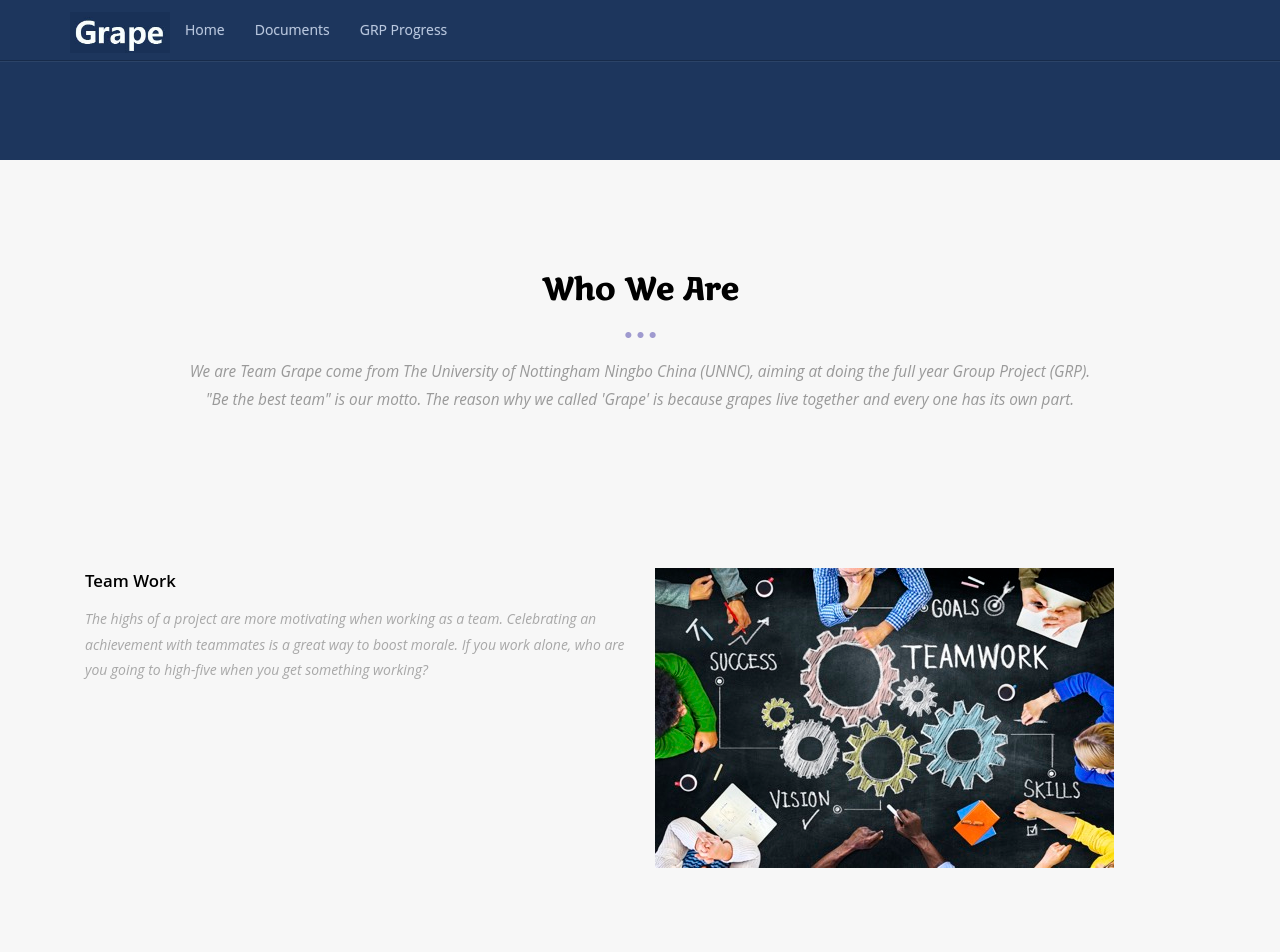
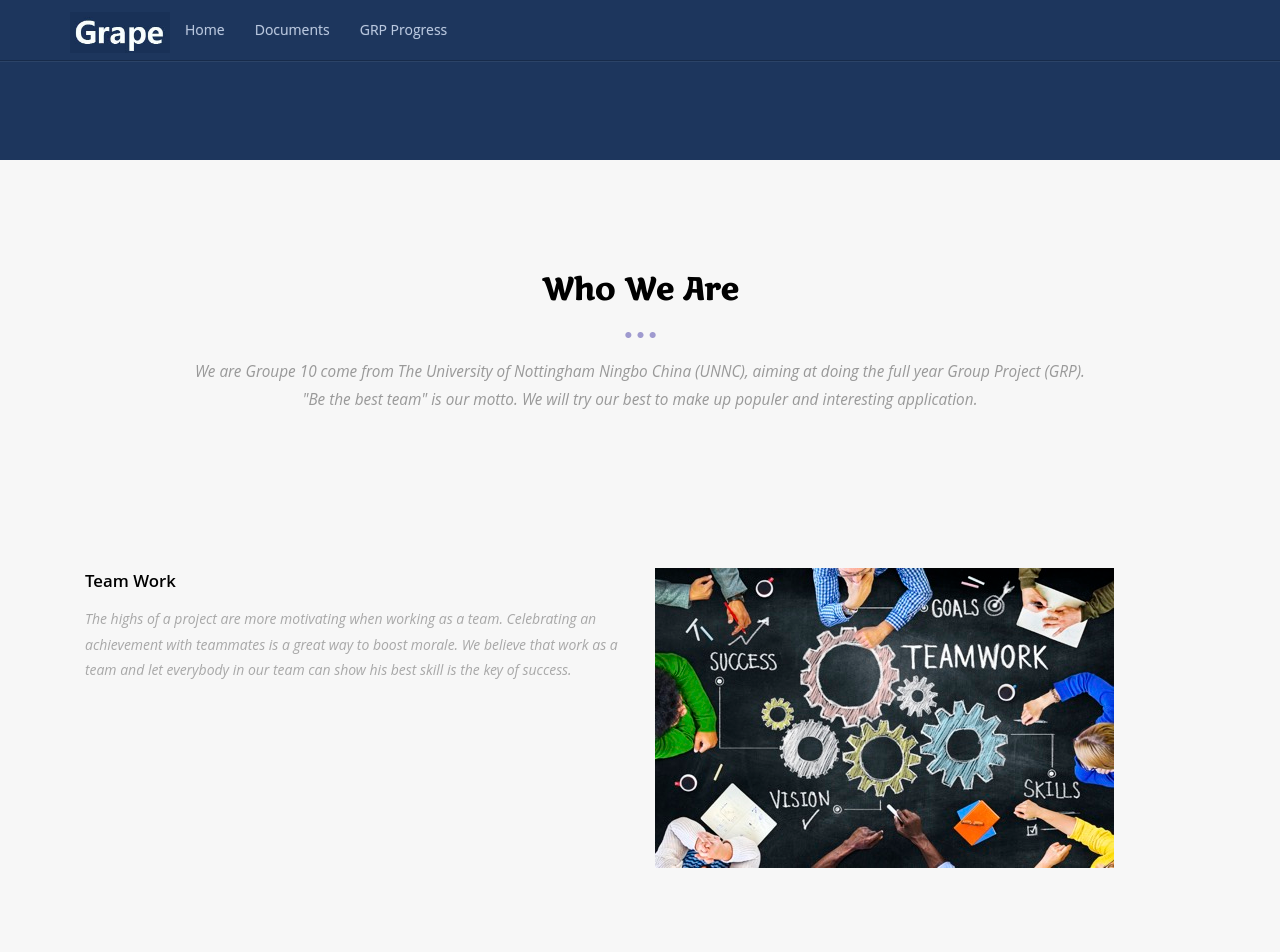
Before and after one commit to NBXXDGRP10/WebBackup, a Jekyll site: the page built from index.html, in a window 1280 px wide and 1400 px high. Shown: the top 952 px of the window. Built offline with Jekyll 4.4.1, drawn with Linux system fonts in a browser that asks for light colours; comment, search, counter and statistics services are not loaded; some of the changed text lies outside the part shown; grey boxes are pictures that could not be loaded.

Commit message:
Update index.html

```diff
--- a/index.html
+++ b/index.html
@@ -7,8 +7,8 @@ layout: homepage
 		<div class="weare-main">
 			<h2>Who We Are</h2>
 				<img src="/home/images/circles.png" alt="">
-					<p>We are Team Grape come from The University of Nottingham Ningbo China (UNNC), aiming at doing the full year Group Project (GRP).
-					"Be the best team" is our motto. The reason why we called 'Grape' is because grapes live together and every one has its own part.</p>
+				<p>We are Groupe 10 come from The University of Nottingham Ningbo China (UNNC), aiming at doing the full year Group Project (GRP).
+					"Be the best team" is our motto.  We will try our best to make up populer and interesting application.</p>
 	  	</div>
 	</div>
 </div>
@@ -19,7 +19,8 @@ layout: homepage
 		<div class="about-main">
 			<div class="col-md-6 ab-left">
 				<h4>Team Work</h4>
-				<p>The highs of a project are more motivating when working as a team. Celebrating an achievement with teammates is a great way to boost morale. If you work alone, who are you going to high-five when you get something working?</p>
+				<p>The highs of a project are more motivating when working as a team. Celebrating an achievement with teammates is a great way to boost morale.
+				       We believe that work as a team and let everybody in our team can show his best skill is the key of success.</p>
 			</div>
 			<div class="col-md-6 ab-right">
 				<img src="/home/images/break.jpg" alt="" class="img-responsive">
@@ -35,7 +36,7 @@ layout: homepage
 	   <div class="work-main">
 	   	   <div class="work-top">
 				 <h3>Our Works</h3>
-				 <p>Our team is going to make a sorting algorithm teaching software, which could show animate of the sorting algorithm's process.</p>
+				 <p>Our team is going to make an application can edit pictures and vedios with more interesting and popular functions.</p>
 		      </div>
 		      <div class="work-grids">
 					<div class="col-md-4 work-gd1">
@@ -65,43 +66,43 @@ layout: homepage
 	  			<div class="col-md-8 friend-desc">
 	  				<h3><a>Junhao ZHANG</a></h3>
 	  				<h4>Team Leader</h4>
-	  				<p>Description.</p>
+	  				<p>I am student from University of Nottingham Ningbo, China. </p>
 	  			</div>
 	  		    <div class="clearfix"> </div>
 	  		</div>
 	  		<div class="friend">
 	  		   <div class="col-md-8 friend-desc">
 	  				<h3><a>Botian ZHENG</a></h3>
-	  				<h4>Position</h4>
-	  				<p>Description.</p>
+	  				<h4>UI designer</h4>
+	  				<p>I am student from University of Nottingham Ningbo, China. Making useful and populer group work is what I hope, I wish we can get an excellent score.</p>
 	  			</div>
 	  			<div class="col-md-4 friend-img1"><img src="/home/images/t2.jpg" class="img-responsive" alt=""/></div>
 	  		    <div class="clearfix"> </div>
 	  		</div>
 	  		<div class="friend">
-	  			<div class="col-md-4 friend-img"><img src="/home/images/t3.jpg" class="img-responsive" alt=""/></div>
+	  			<div class="col-md-4 friend-img"><img src="/home/images/t6.jpg" class="img-responsive" alt=""/></div>
 	  			<div class="col-md-8 friend-desc">
 	  				<h3><a>Wenzhu HOU</a></h3>
-	  				<h4>Position</h4>
-	  				<p>Description.</p>
+	  				<h4>Meeting recorder</h4>
+	  				<p>I am student from University of Nottingham Ningbo, China. Meeting assistant and put forward ideas.</p>
 	  			</div>
 	  		    <div class="clearfix"> </div>
 	  		</div>
 	  		<div class="friend">
 	  		   <div class="col-md-8 friend-desc">
 	  				<h3><a>Jingjie XU</a></h3>
-	  				<h4>Position</h4>
-	  				<p>Description.</p>
+	  				<h4>Structure designer4>
+	  				<p>I am student from University of Nottingham Ningbo, China. Making us work together and improve efficency</p>
 	  			</div>
-	  			<div class="col-md-4 friend-img1"><img src="/home/images/t4.jpg" class="img-responsive" alt=""/></div>
+	  			<div class="col-md-4 friend-img1"><img src="/home/images/t3.jpg" class="img-responsive" alt=""/></div>
 	  		    <div class="clearfix"> </div>
 	  		</div>
 	  		<div class="friend">
-	  			<div class="col-md-4 friend-img"><img src="/home/images/t5.jpg" class="img-responsive" alt=""/></div>
+	  			<div class="col-md-4 friend-img"><img src="/home/images/t4.jpg" class="img-responsive" alt=""/></div>
 	  			<div class="col-md-8 friend-desc">
 	  				<h3><a>Shihe WANG</a></h3>
-	  				<h4>Position</h4>
-	  				<p>Description.</p>
+	  				<h4>Coding designer</h4>
+	  				<p>I am student from University of Nottingham Ningbo, China. Meeting assistant and put forward ideas.</p>
 	  			</div>
 	  		    <div class="clearfix"> </div>
 	  		</div>
```
